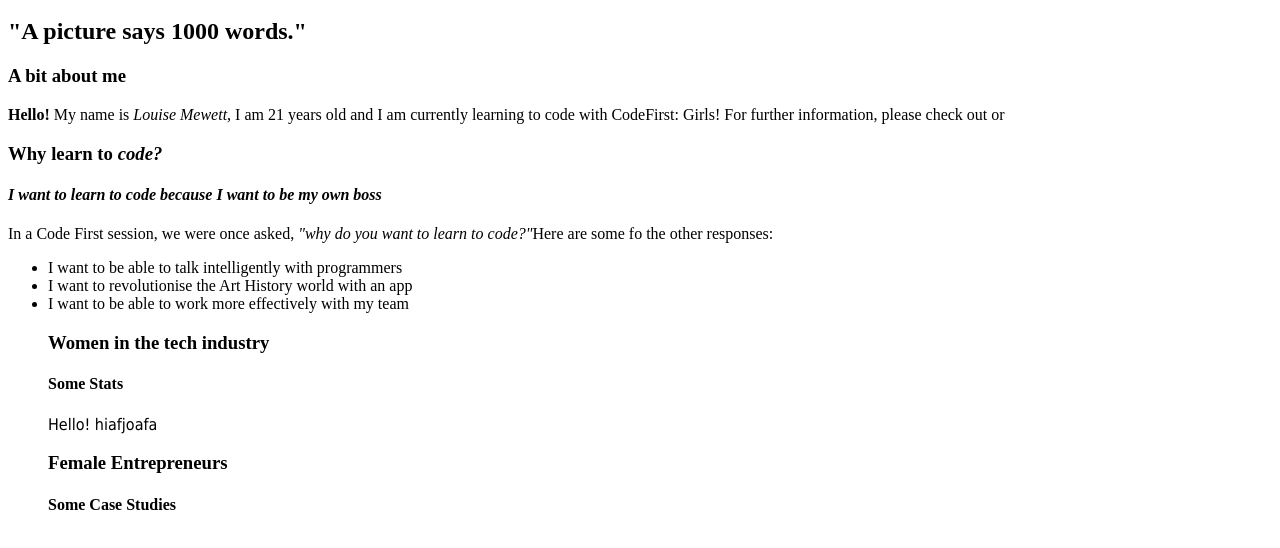
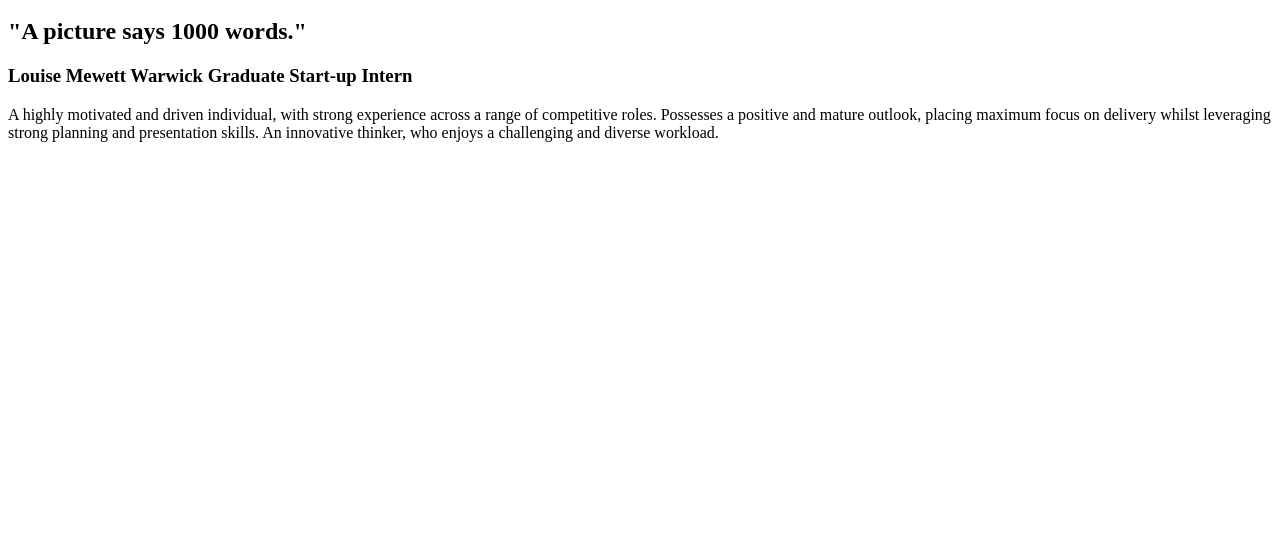
Before and after one commit to lmewett91664/cfg_first_site, a plain HTML site: page index.html in a window 1280 px wide. Shown: the part 48-596 px from the top of the page. Drawn offline with Linux system fonts and the light colour scheme.

Commit message:
homepage

```diff
--- a/index.html
+++ b/index.html
@@ -26,25 +26,9 @@
 				p { font-family: 'Tahoma'; }
 			</style>
 
-					<h3>A bit about me</h3>
-						<body><strong>Hello!</strong> My name is <i>Louise Mewett</i>, I am 21 years old and I am currently learning to code with CodeFirst: Girls! For further information, please check out <a href="http://www.facebook.com/entrepreneurfirst?ref=ts&fref=ts"></a> or <a href="http://www.codefirstgirls.org.uk"></a></body>
+					<h3>Louise Mewett
+              Warwick Graduate
+              Start-up Intern
+          </h3>
 
-
-
-
-
-					<h3>Why learn to <strong><i>code?</strong></i></h3>
-					<h4><strong><i>I want to learn to code because I want to be my own boss</i></strong></h4>
-
-
-					<body>In a Code First session, we were once asked, <i>"why do you want to learn to code?"</i>Here are some fo the other responses:</body>
-						<ul>
-							<li>I want to be able to talk intelligently with programmers</li>
-							<li>I want to revolutionise the Art History world with an app</li>
-							<li>I want to be able to work more effectively with my team</li>
-
-					<h3>Women in the tech industry</h3>
-						<h4>Some Stats</h4>
-							<p>Hello! hiafjoafa</p>
-					<h3>Female Entrepreneurs</h3>
-						<h4>Some Case Studies</h4>
+						<body>A highly motivated and driven individual, with strong experience across a range of competitive roles.  Possesses a positive and mature outlook, placing maximum focus on delivery whilst leveraging strong planning and presentation skills.  An innovative thinker, who enjoys a challenging and diverse workload.</body>
```
